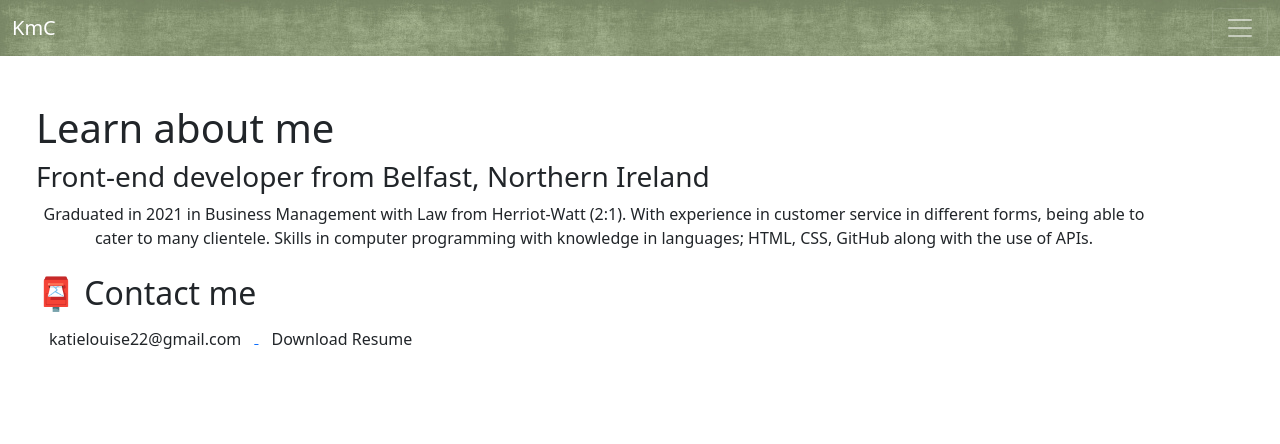
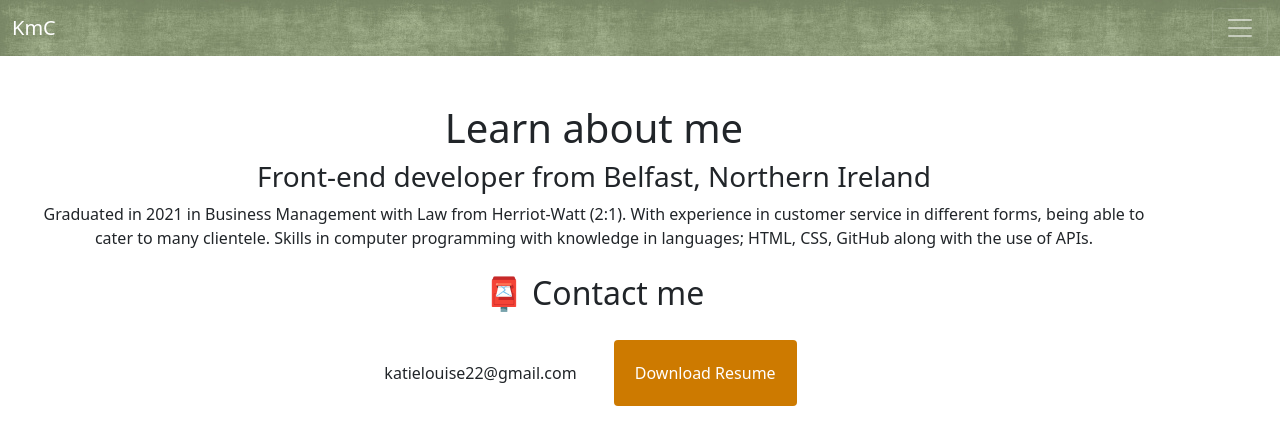
Before and after one commit to hkm58/work, a plain HTML site: page about.html in a window 1280 px wide. Drawn offline with nearby package versions, Linux system fonts and the light colour scheme.

Commit message:
update about

```diff
--- a/about.html
+++ b/about.html
@@ -16,6 +16,30 @@
         padding: 0;
         margin: 0 auto;
         width: 100%;
+      }
+
+      .container.m-4 {
+        text-align: center;
+      }
+
+      .profile-options .primary-btn:hover {
+        border-color: rgb(205, 122, 0);
+      }
+
+      .highlighted-btn {
+        background-color: rgb(205, 122, 0);
+        margin: 20px;
+        border-radius: 4px;
+        padding: 20px 20px;
+        color: white;
+      }
+      .profile-options .highlighted-btn:hover {
+        margin: 0 0 0 28px;
+        color: #111;
+      }
+
+      a {
+        text-decoration: none;
       }
     </style>
   </head>
@@ -68,6 +92,7 @@
       </div>
       <div id="contact">
         <h2 class="mt-4">📮 Contact me</h2>
+        <div class="profile-options">
           <a class="mail" href="mailto:katielouise22@gmail.com">
             <button class="btn primary-btn">katielouise22@gmail.com</button>
           </a>
@@ -76,5 +101,6 @@
           </a>
         </div>
       </div>
+    </div>
   </body>
 </html>
```
Lines whose indentation alone changed are shown as unchanged.
